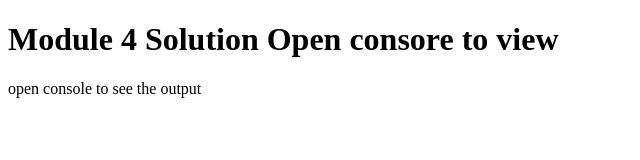
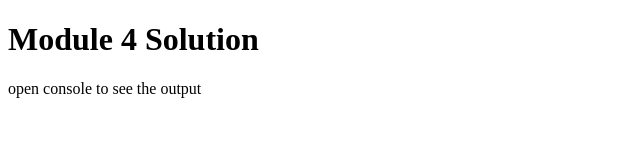
Before and after one commit to jumaoj0/juma, a plain HTML site: page mo-4/index.html in a window 1280 px wide. Shown: the whole page, without its empty margins (0-640 px from the left). Drawn offline with Linux system fonts and the light colour scheme.

Commit message:
Update index.html

```diff
--- a/mo-4/index.html
+++ b/mo-4/index.html
@@ -10,7 +10,7 @@
   <script src="script.js"></script>
 </head>
 <body>
-  <h1>Module 4 Solution Open consore to view</h1>
+  <h1>Module 4 Solution</h1>
   <p>open console to see the output</p>
 </body>
 </html>
```
